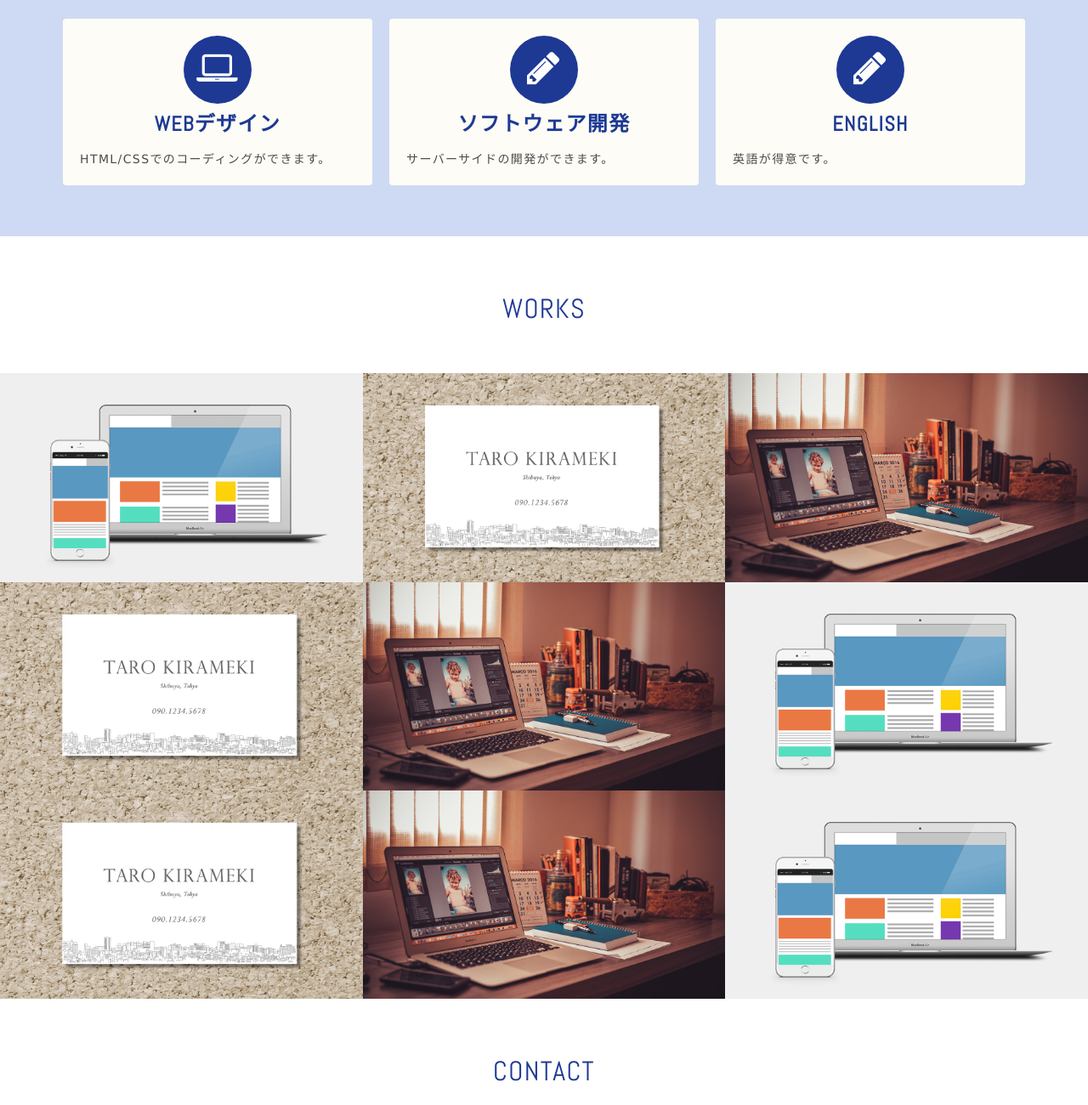
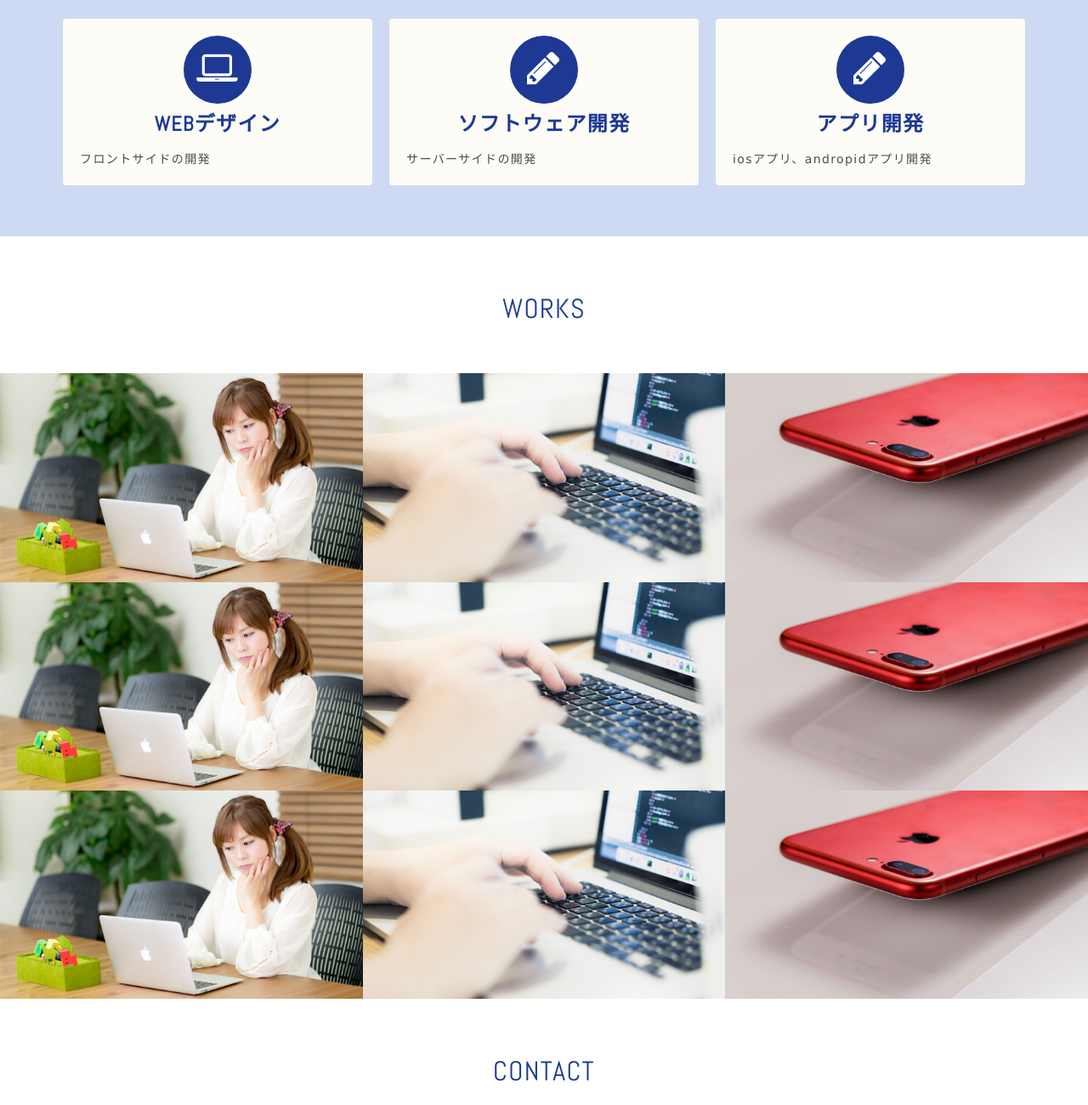
Before and after one commit to makmzw/makmzw.github.io, a plain HTML site: page index.html in a window 1280 px wide. Shown: the part 660-1960 px from the top of the page at 85% size. Drawn offline with nearby package versions, Linux system fonts and the light colour scheme.

Commit message:
image update

```diff
--- a/index.html
+++ b/index.html
@@ -27,17 +27,17 @@
                     <div class="skill-box">
                         <i aria-hidden="true" class="skill-icon fa fa-laptop"></i>
                         <h3 class="text-center">Webデザイン</h3>
-                        <p>HTML/CSSでのコーディングができます。</p>
+                        <p>フロントサイドの開発</p>
                     </div>
                     <div class="skill-box">
                         <i aria-hidden="true" class="skill-icon fa fa-pencil"></i>
                         <h3 class="text-center">ソフトウェア開発</h3>
-                        <p>サーバーサイドの開発ができます。</p>
+                        <p>サーバーサイドの開発</p>
                     </div>
                     <div class="skill-box">
                         <i aria-hidden="true" class="skill-icon fa fa-pencil"></i>
-                        <h3 class="text-center">English</h3>
-                        <p>英語が得意です。</p>
+                        <h3 class="text-center">アプリ開発</h3>
+                        <p>iosアプリ、andropidアプリ開発</p>
                     </div>
                 </div>
             </section>
@@ -45,7 +45,7 @@
                 <h2 class="text-center">Works</h2>
                     <div class="works-box">
                         <a href="#">
-                            <img src="./images/img_work_site.png" alt="株式会社きらめき コーポレートサイト様 Webサイトデザイン">
+                            <img src="./images/work1.jpg" alt="株式会社きらめき コーポレートサイト様 Webサイトデザイン">
                             <div class="works-box-inner">
                                 <div class="text-center">
                                     <h3>株式会社きらめき コーポレートサイト</h3>
@@ -57,7 +57,7 @@
                     </div>
                      <div class="works-box">
             <a href="#">
-                <img src="./images/img_work_card.jpg" alt="きらめき花子様 名刺デザイン">
+                <img src="./images/work2.jpg" alt="きらめき花子様 名刺デザイン">
                 <div class="works-box-inner">
                     <div class="text-center">
                         <h3>きらめき花子様 名刺</h3>
@@ -69,7 +69,7 @@
         </div>
         <div class="works-box">
             <a href="#">
-                <img src="./images/img_work_blog.jpg" alt="WordPressオリジナルテーマ">
+                <img src="./images/work3.jpg" alt="WordPressオリジナルテーマ">
                 <div class="works-box-inner">
                     <div class="text-center">
                         <h3>ブログデザイン</h3>
@@ -81,7 +81,7 @@
         </div>
         <div class="works-box">
             <a href="#">
-                <img src="./images/img_work_card.jpg" alt="きらめき花子様 名刺デザイン">
+                <img src="./images/work1.jpg" alt="きらめき花子様 名刺デザイン">
                 <div class="works-box-inner">
                     <div class="text-center">
                         <h3>きらめき花子様 名刺</h3>
@@ -93,7 +93,7 @@
         </div>
         <div class="works-box">
             <a href="#">
-                <img src="./images/img_work_blog.jpg" alt="WordPressオリジナルテーマ">
+                <img src="./images/work2.jpg" alt="WordPressオリジナルテーマ">
                 <div class="works-box-inner">
                     <div class="text-center">
                         <h3>ブログデザイン</h3>
@@ -105,7 +105,7 @@
         </div>
         <div class="works-box">
             <a href="#">
-                <img src="./images/img_work_site.png" alt="株式会社きらめき コーポレートサイト様 Webサイトデザイン">
+                <img src="./images/work3.jpg" alt="株式会社きらめき コーポレートサイト様 Webサイトデザイン">
                 <div class="works-box-inner">
                     <div class="text-center">
                         <h3>株式会社きらめき コーポレートサイト</h3>
@@ -117,7 +117,7 @@
         </div>
          <div class="works-box">
             <a href="#">
-                <img src="./images/img_work_card.jpg" alt="きらめき花子様 名刺デザイン">
+                <img src="./images/work1.jpg" alt="きらめき花子様 名刺デザイン">
                 <div class="works-box-inner">
                     <div class="text-center">
                         <h3>きらめき花子様 名刺</h3>
@@ -129,7 +129,7 @@
         </div>
         <div class="works-box">
             <a href="#">
-                <img src="./images/img_work_blog.jpg" alt="WordPressオリジナルテーマ">
+                <img src="./images/work2.jpg" alt="WordPressオリジナルテーマ">
                 <div class="works-box-inner">
                     <div class="text-center">
                         <h3>ブログデザイン</h3>
@@ -141,7 +141,7 @@
         </div>
         <div class="works-box">
             <a href="#">
-                <img src="./images/img_work_site.png" alt="株式会社きらめき コーポレートサイト様 Webサイトデザイン">
+                <img src="./images/work3.jpg" alt="株式会社きらめき コーポレートサイト様 Webサイトデザイン">
                 <div class="works-box-inner">
                     <div class="text-center">
                         <h3>株式会社きらめき コーポレートサイト</h3>
```
Also changed, not shown: images/img_profile.jpg, images/work1.jpg (added), images/work2.jpg (added), images/work3.jpg (added).
